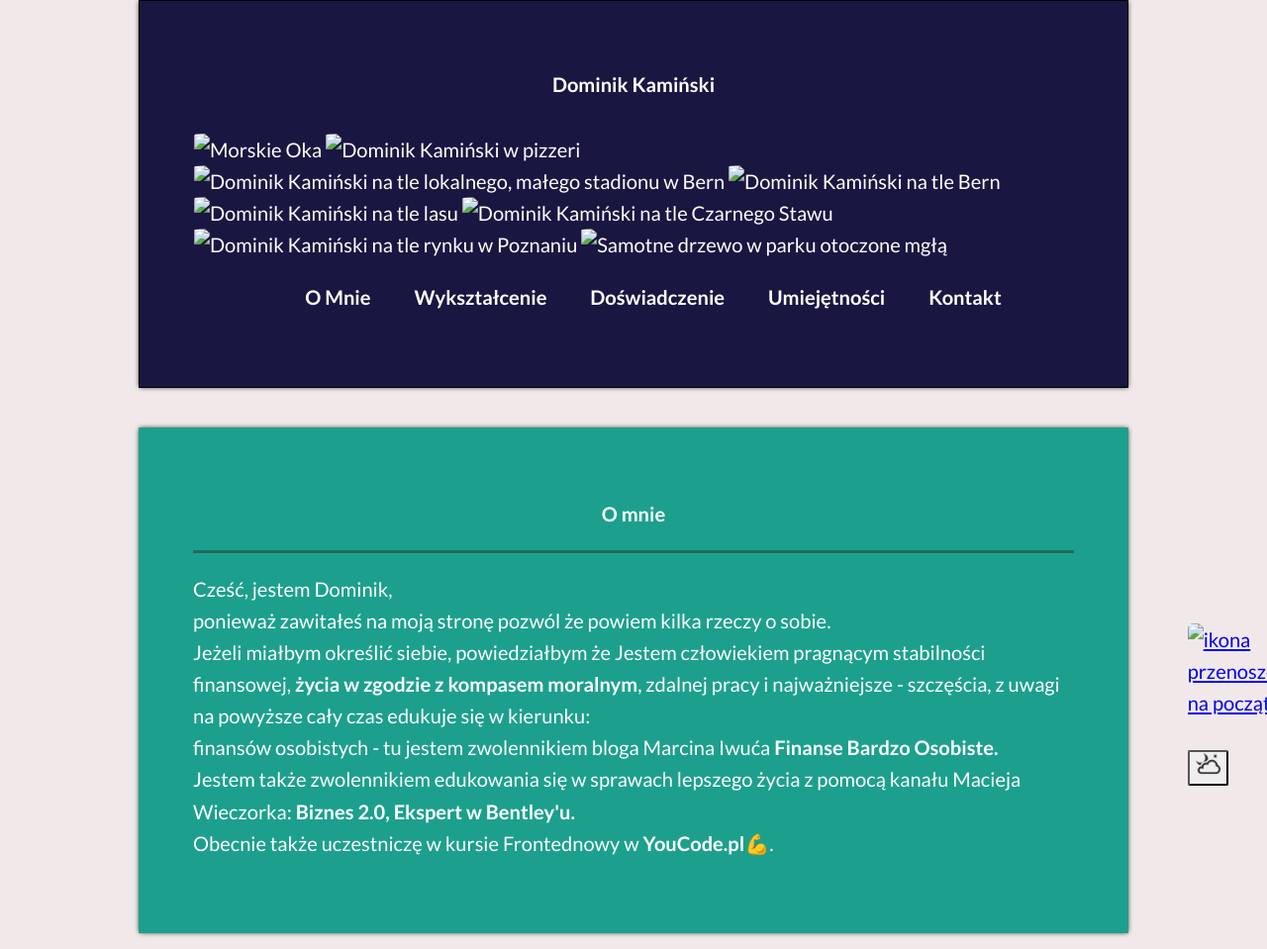
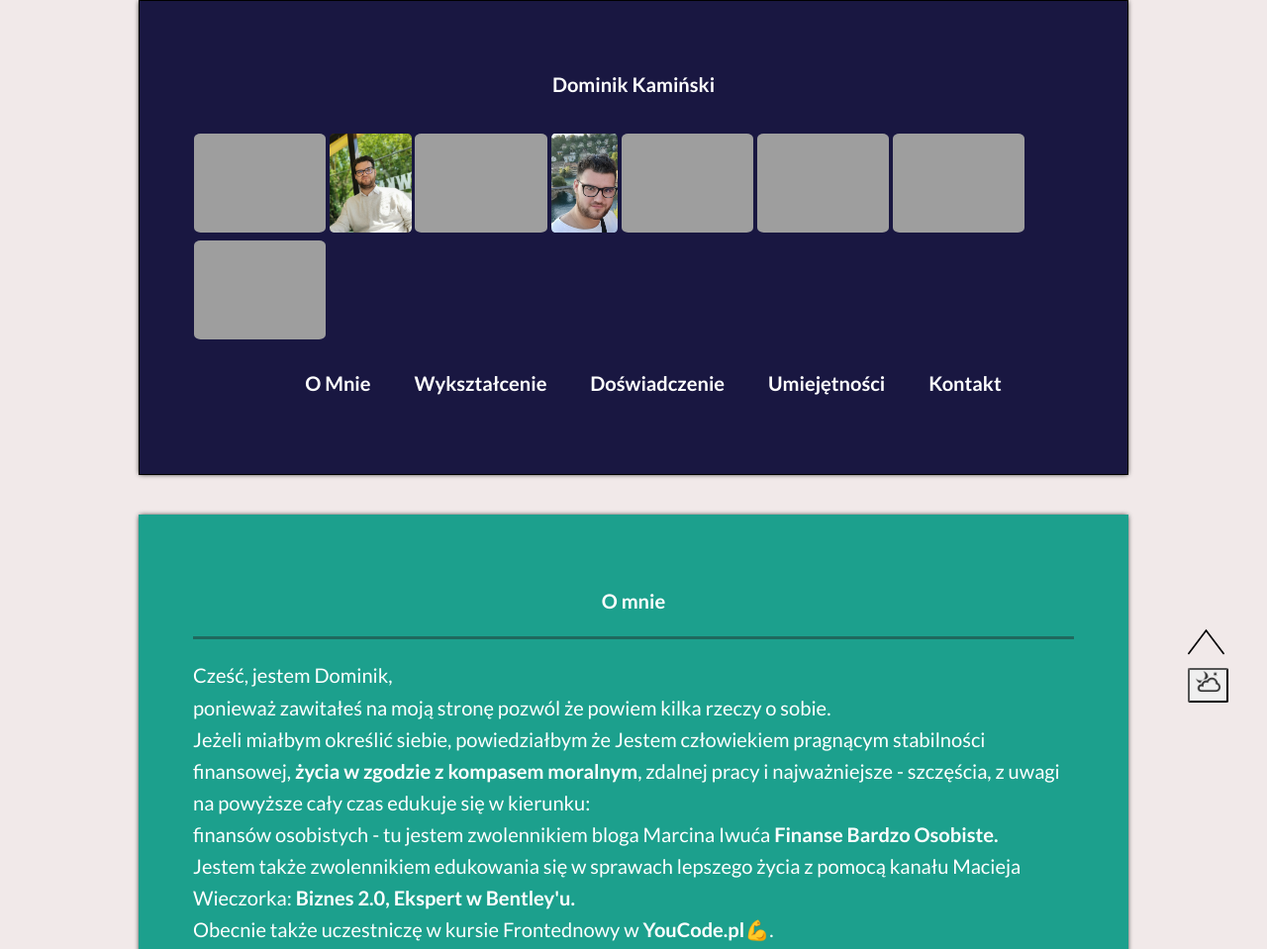
Before and after one commit to DominikKaminskiFrontend/HomePage, a plain HTML site: page index.html in a window 1280 px wide. Shown: the top 959 px of the page at 99% size. Drawn offline with nearby package versions, Linux system fonts and the light colour scheme; the site is published under a folder, as on GitHub Pages, so addresses that start at the root find nothing.

Commit message:
img src edited, bc img on gitHub  didnt work elsewhere

```diff
--- a/index.html
+++ b/index.html
@@ -28,14 +28,14 @@
 <body class="body">
     <header class="banner">
         <h1 class="banner__header" id="Intro">Dominik Kamiński</h1>
-        <img src="/img/pej1.jpg" class="banner__image" alt="Morskie Oka">
-        <img src="/img/Me2.jpg" class="banner__image" alt="Dominik Kamiński w pizzeri">
-        <img src="/img/Me3.jpg" class="banner__image" alt="Dominik Kamiński na tle lokalnego, małego stadionu w Bern">
-        <img src="/img/Me.jpg" class="banner__image" alt="Dominik Kamiński na tle Bern">
-        <img src="/img/Me4.jpg" class="banner__image" alt="Dominik Kamiński na tle lasu">
-        <img src="/img/Me5.jpg" class="banner__image" alt="Dominik Kamiński na tle Czarnego Stawu">
-        <img src="/img/Me6.jpg" class="banner__image" alt="Dominik Kamiński na tle rynku w Poznaniu">
-        <img src="/img/pej2.jpg" class="banner__image" alt="Samotne drzewo w parku otoczone mgłą">
+        <img src="img/pej1.jpg" class="banner__image" alt="Morskie Oka">
+        <img src="img/Me2.jpg" class="banner__image" alt="Dominik Kamiński w pizzeri">
+        <img src="img/Me3.jpg" class="banner__image" alt="Dominik Kamiński na tle lokalnego, małego stadionu w Bern">
+        <img src="img/Me.jpg" class="banner__image" alt="Dominik Kamiński na tle Bern">
+        <img src="img/Me4.jpg" class="banner__image" alt="Dominik Kamiński na tle lasu">
+        <img src="img/Me5.jpg" class="banner__image" alt="Dominik Kamiński na tle Czarnego Stawu">
+        <img src="img/Me6.jpg" class="banner__image" alt="Dominik Kamiński na tle rynku w Poznaniu">
+        <img src="img/pej2.jpg" class="banner__image" alt="Samotne drzewo w parku otoczone mgłą">
 
         <nav class="navigation">
             <ul class="navigation__List">
@@ -60,8 +60,8 @@
 
 <main>
     <aside class="sideMenu">
-        <a href="#Intro">
-            <img src="/img/top.svg" class="sideMenu__img"
+        <a href="#Intro" class="sideMenu__img">
+            <img src="img/top.svg"
             width="37"
             alt="ikona przenoszenia na początek strony">
         </a>
@@ -197,13 +197,13 @@
 
     <section class="contact" id="Kontakt">
         <ul>
-            <li class="contact__img"> <img src="/img/map.svg" width="25" alt="ikona lokalizacji">Szczecin,
+            <li class="contact__img"> <img src="img/map.svg" width="25" alt="ikona lokalizacji">Szczecin,
                 73-603 </li>
-            <li class="contact__img"> <img src="/img/phone.svg" width="25" alt="ikona telefonu"> +48 123 456 789
+            <li class="contact__img"> <img src="img/phone.svg" width="25" alt="ikona telefonu"> +48 123 456 789
             </li>
             <li class="contact__img"> <a
                     href="mailto:d.kaminski@zoho.com?subject=Mail ze strony kursu Frontend&amp;body=Dzień dobry, Piszę do Pana w sprawie "
-                    class="contact__link"> <img src="/img/enelope.svg" width="25" alt="ikona koperty">
+                    class="contact__link"> <img src="img/enelope.svg" width="25" alt="ikona koperty">
                     d.kaminski@zoho.com </a></li>
         </ul>
     </section>
```
